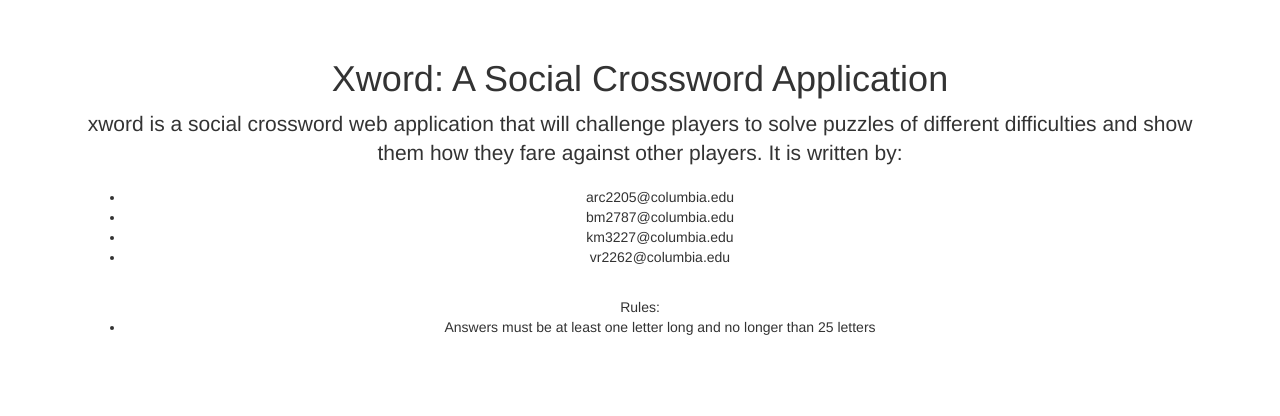
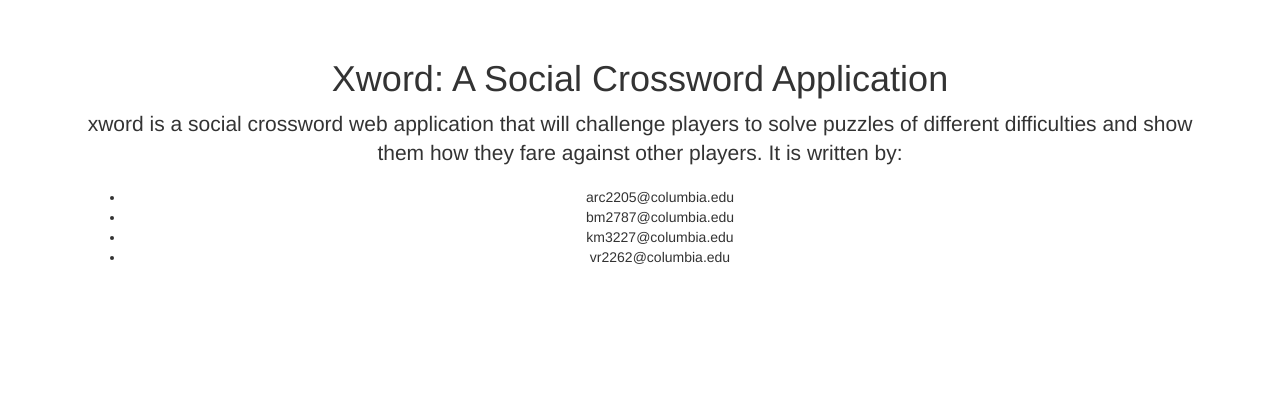
Before and after one commit to A-star-vengers/xword, a Flask app: page /about in a window 1280 px wide. Shown: the part 151-567 px from the top of the page. Run offline with Flask 2, Linux system fonts and the light colour scheme; some libraries are stand-ins or nearby versions.

Commit message:
Update about.html

```diff
--- a/app/templates/about.html
+++ b/app/templates/about.html
@@ -19,12 +19,6 @@ It is written by:
 
 
 <br>
-Rules:
-<ul>
-  <li>Answers must be at least one letter long and no longer than 25 letters</li>
-
-</ul>
-
 
        <br>
        </p>
```
